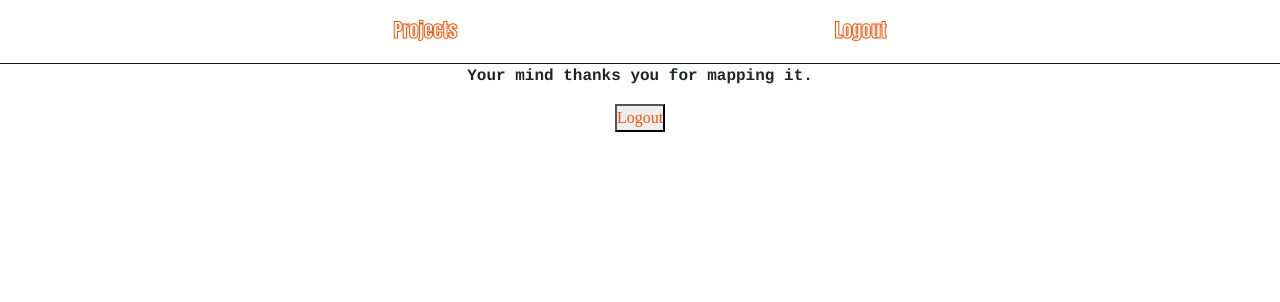
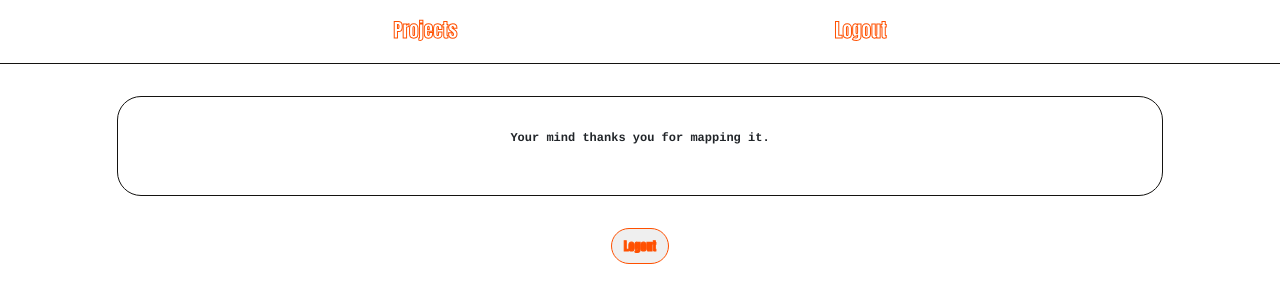
Before and after one commit to pnbkn/mindmap, a React app: page /#/subjects/1 in a window 1280 px wide. Both pictures are taken after a click on the link "Logout". Built offline with nearby package versions, Linux system fonts and the light colour scheme; no server answers.

Commit message:
Updated padding

```diff
--- a/public/styles.css
+++ b/public/styles.css
@@ -7,7 +7,7 @@ body {
   font-family: "raleway";
   font-weight: 700;
   /* background-image: url("https://i.imgur.com/eh8xlAZ.jpg");
-  background-size: cover; */
+ background-size: cover; */
 }
 h1 {
   text-align: center;
@@ -58,8 +58,10 @@ a {
   color: #ff5000;
 }
 a:hover {
-  color: #ffb700;
+  font-size: 1.25rem;
+  color: #ff5000;
   text-decoration: line-through;
+  transition: 0.25s ease;
 }
 .nav a {
   -webkit-text-stroke-width: 1px;
@@ -82,9 +84,6 @@ form {
   width: 80%;
   align-items: center;
   margin-left: 10%;
-}
-.textTree {
-  width: 100%;
 }
 .mindmap {
   margin-top: 4rem;
@@ -115,16 +114,39 @@ form {
   background-color: #ff5000;
   border: 0;
   padding: 0.75rem;
+  font-family: "impact";
+  color: #fff;
 }
 
 .btn-primary:hover {
-  background-color: #141311;
+  background-color: #ffb700;
 }
 
 #add-subject {
   margin: 1rem;
 }
-
+.onLogout {
+  padding: 0.5rem 0.75rem 0.5rem 0.75rem;
+  font-size: 0.75rem;
+  font-family: "impact";
+  margin: 0 0 1rem 0;
+  border: #ff5000 solid 1px;
+  border-radius: 1.5rem;
+  color: transparent;
+  -webkit-text-stroke-width: 1px;
+  -webkit-text-stroke-color: #ff5000;
+}
+.logout {
+  display: flex;
+  justify-content: space-around;
+  flex-direction: column;
+  font-size: 0.75rem;
+  margin: 2rem;
+  padding: 2rem;
+  box-sizing: border-box;
+  border: 0.075rem solid #141311;
+  border-radius: 1.5rem;
+}
 .login,
 .register {
   display: flex;
@@ -205,7 +227,8 @@ form {
   display: flex;
   flex-direction: column;
   align-items: center;
-  margin: 3rem;
+  margin-top: 1rem;
+  margin-bottom: 1rem;
 }
 
 .form-control {
```
